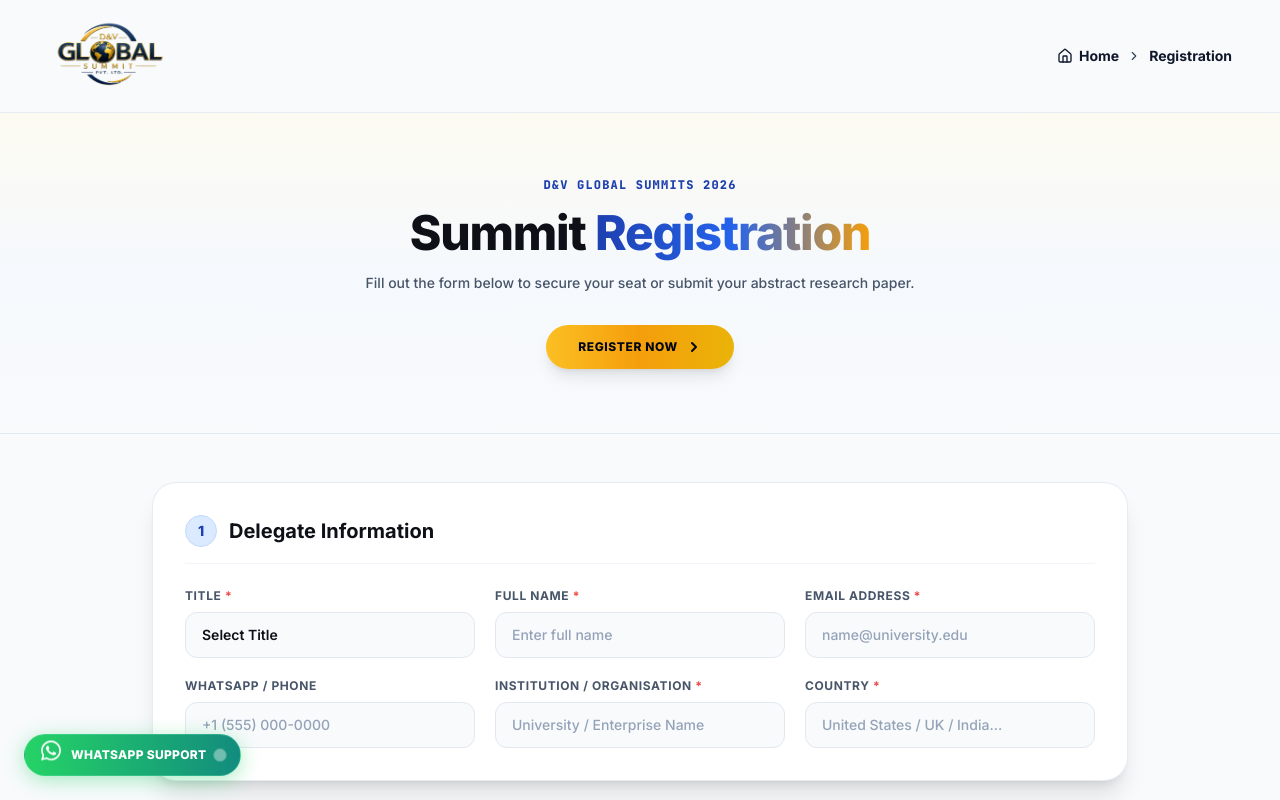
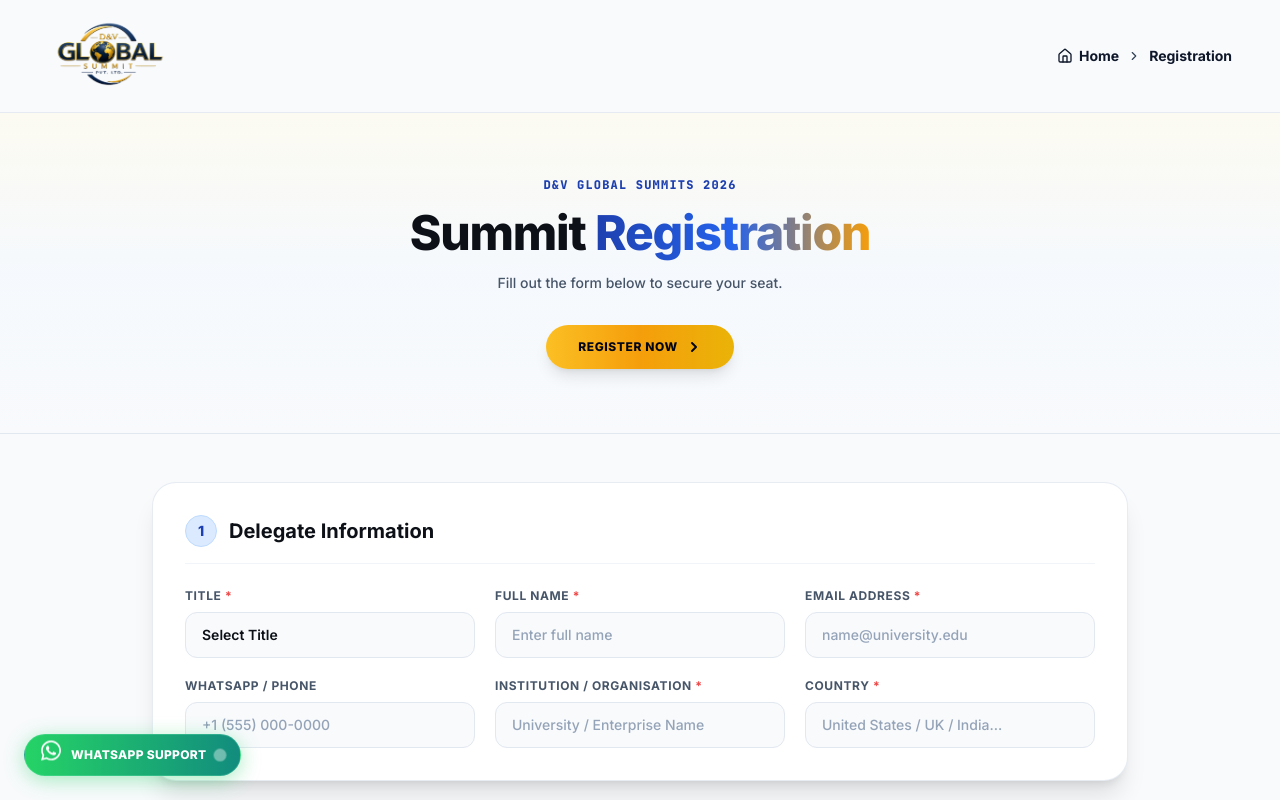
Before and after one commit to balliparavenkat-crypto/admin, a Next.js app: page /register in a window 1280 px wide. Shown: the top 800 px of the page. Built offline with nearby package versions, Linux system fonts and the light colour scheme.

Commit message:
Completely remove abstract button and text from registration page banner

```diff
--- a/app/register/page.tsx
+++ b/app/register/page.tsx
@@ -221,7 +221,7 @@
             Summit <span className="text-transparent bg-clip-text bg-gradient-to-r from-[#1E40AF] via-blue-600 to-amber-500">Registration</span>
           </h1>
           <p className="text-slate-600 text-sm max-w-xl mx-auto font-medium">
-            Fill out the form below to secure your seat or submit your abstract research paper.
+            Fill out the form below to secure your seat.
           </p>
 
           {/* Action Button */}
```
Also changed, not shown: 1 other file (tests, documents, lock files or other folders).
